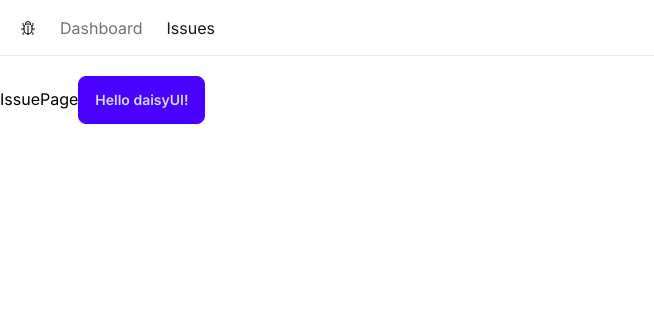
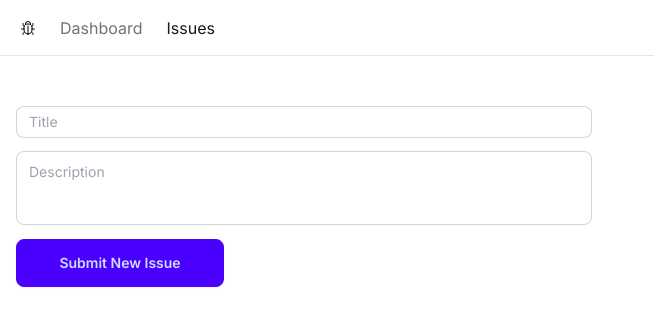
Before and after one commit to danishsheikh1122/issueTrackerFulltackApp, a Next.js app: page /issues in a window 1280 px wide. Shown: the top 326 px of the page, without its empty margins (0-654 px from the left). Built offline with nearby package versions, Linux system fonts and the light colour scheme.

Commit message:
issue page created

```diff
--- a/app/issues/page.tsx
+++ b/app/issues/page.tsx
@@ -1,10 +1,21 @@
+"use client";
 import React from "react";
 
 const IssuePage = () => {
   return (
-    <div>
-      IssuePage
-      <button className="btn btn-primary">Hello daisyUI!</button>
+    <div className="h-[15rem] p-4 w-full">
+      <div className="h-full w-1/2 flex flex-col justify-evenly">
+        <input
+          type="text"
+          placeholder="Title"
+          className="input input-bordered input-sm max-w-xl"
+        />
+        <textarea
+          placeholder="Description"
+          className="textarea textarea-bordered textarea-sm w-full max-w-xl resize-none"
+        ></textarea>
+        <button className="btn btn-primary w-1/3 capitalize">submit new issue</button>
+      </div>
     </div>
   );
 };
```
Also changed, not shown: 1 other file (tests, documents, lock files or other folders).
